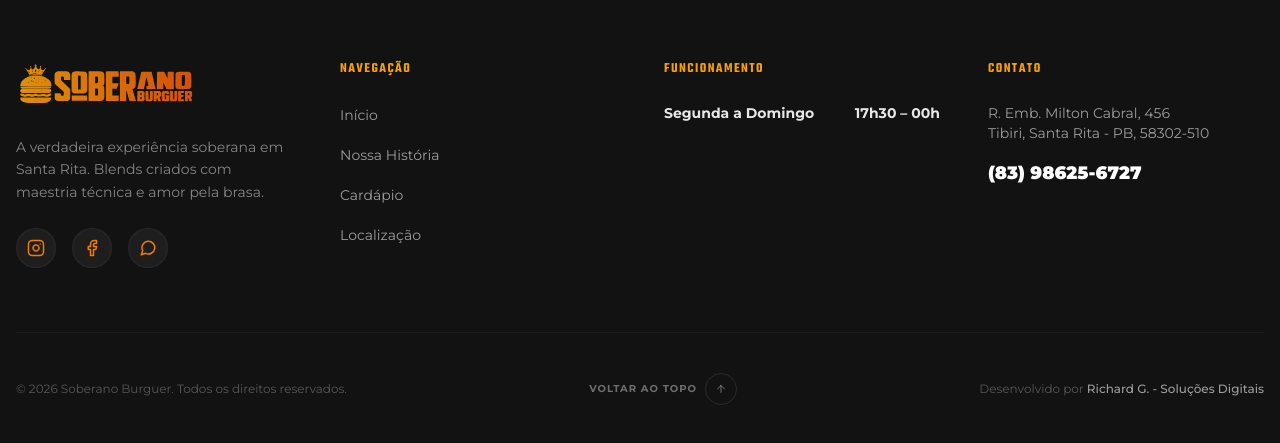
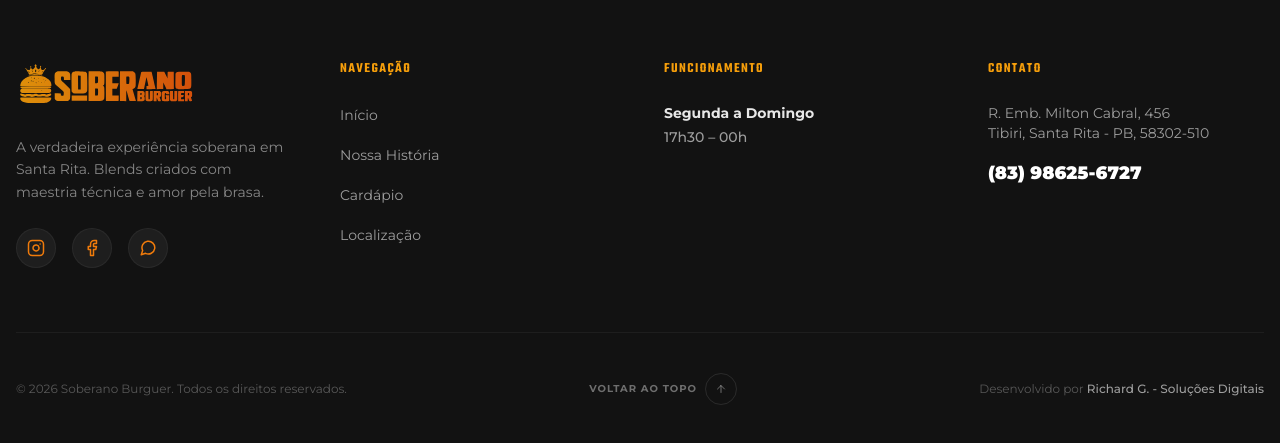
Before and after one commit to soberanoburguer/soberanoburguer, a Next.js app: page / in a window 1280 px wide. Shown: the part 8134-8577 px from the top of the page. Built offline with nearby package versions, Linux system fonts and the light colour scheme.

Commit message:
feat: correção horario footer para melhor posição no desktop

```diff
--- a/src/components/sections/Footer.tsx
+++ b/src/components/sections/Footer.tsx
@@ -238,9 +238,9 @@ export default function Footer() {
             <div>
               <h5 className="font-black uppercase tracking-widest text-sm mb-6 text-brand-amber">Funcionamento</h5>
               <ul className="space-y-4 text-sm text-foreground/60">
-                <li className="flex justify-between font-bold text-white/90">
+                <li className="flex flex-col gap-1 font-bold text-white/90">
                   <span>Segunda a Domingo</span>
-                  <span>17h30 – 00h</span>
+                  <span className="text-foreground/60 font-medium">17h30 – 00h</span>
                 </li>
               </ul>
             </div>
```
